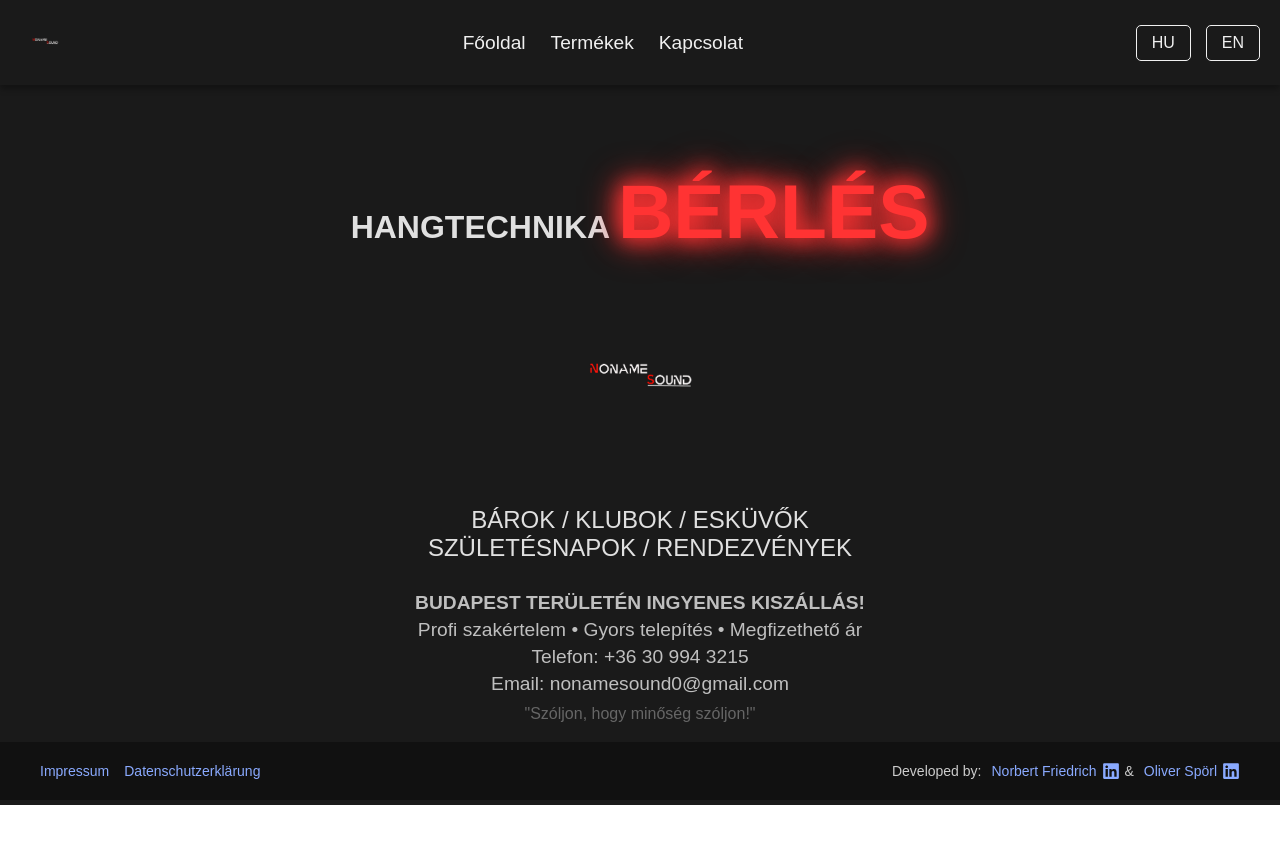
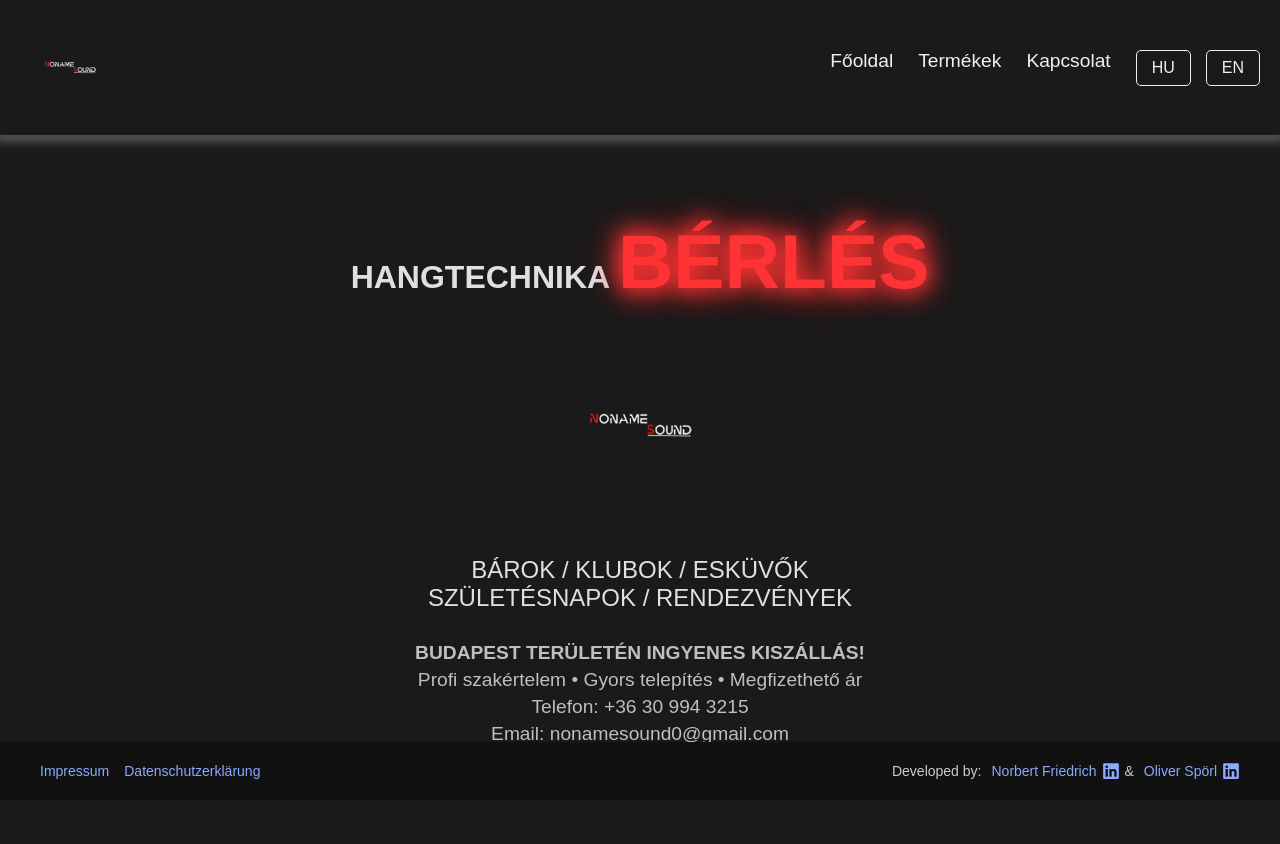
Before and after one commit to indie-projects/project-ungar, a React (Vite) app: page / in a window 1280 px wide. Shown: the top 844 px of the page. Before the commit the page ends 805 px from the top, so only its background shows below. Built offline with nearby package versions, Linux system fonts and the light colour scheme.

Commit message:
Navbar.jsx minor update- minor style edit for Navbar added-tested

```diff
--- a/src/components/Navbar.jsx
+++ b/src/components/Navbar.jsx
@@ -18,6 +18,7 @@ const fadeIn = keyframes`
 
 const NavbarContainer = styled.nav`
   background-color: #1a1a1a;
+
   padding: 15px 20px;
   display: flex;
   justify-content: space-between;
@@ -26,17 +27,17 @@ const NavbarContainer = styled.nav`
   top: 0;
   z-index: 1000;
   animation: ${fadeIn} 0.5s ease-in-out;
-  box-shadow: 0 4px 6px rgba(0, 0, 0, 0.3);
-
+  box-shadow: 0 4px 8px 4px rgba(200, 200, 200, 0.3);
   @media (max-width: 768px) {
-    flex-direction: column;
-    align-items: flex-start;
+    flex-direction: row;
+    justify-content: space-between;
   }
 `;
 
 const Logo = styled.img`
-  height: 50px;
-  width: auto;
+  height: auto;
+  width: 100px;
+  cursor: pointer;
 `;
 
 const NavLinks = styled.div`
@@ -45,11 +46,17 @@ const NavLinks = styled.div`
 
   @media (max-width: 768px) {
     flex-direction: column;
-    width: 100%;
-    display: ${({ isOpen }) =>
-      isOpen
-        ? "flex"
-        : "none"}; // Csak akkor jelenik meg, ha a hamburger menü nyitva van
+    align-items: center;
+
+    width: 65%;
+    display: ${({ isOpen }) => (isOpen ? "flex" : "none")};
+    position: absolute;
+    top: 100px;
+    right: 0;
+    background-color: #1a1a1a;
+    padding: 15px;
+    border-radius: 5px;
+    box-shadow: 0 0px 10px 6px rgba(200, 200, 200, 0.3);
   }
 `;
 
@@ -99,6 +106,7 @@ const LanguageSwitcher = styled.div`
 
   @media (max-width: 768px) {
     margin-top: 10px;
+    justify-content: center;
   }
 `;
 
@@ -144,11 +152,15 @@ const Navbar = ({ currentLanguage, switchLanguage }) => {
         <NavLink to="/contact">
           {currentLanguage === "hu" ? "Kapcsolat" : "Contact"}
         </NavLink>
+        <LanguageSwitcher>
+          <LanguageButton onClick={() => switchLanguage("hu")}>
+            HU
+          </LanguageButton>
+          <LanguageButton onClick={() => switchLanguage("en")}>
+            EN
+          </LanguageButton>
+        </LanguageSwitcher>
       </NavLinks>
-      <LanguageSwitcher>
-        <LanguageButton onClick={() => switchLanguage("hu")}>HU</LanguageButton>
-        <LanguageButton onClick={() => switchLanguage("en")}>EN</LanguageButton>
-      </LanguageSwitcher>
     </NavbarContainer>
   );
 };
```
